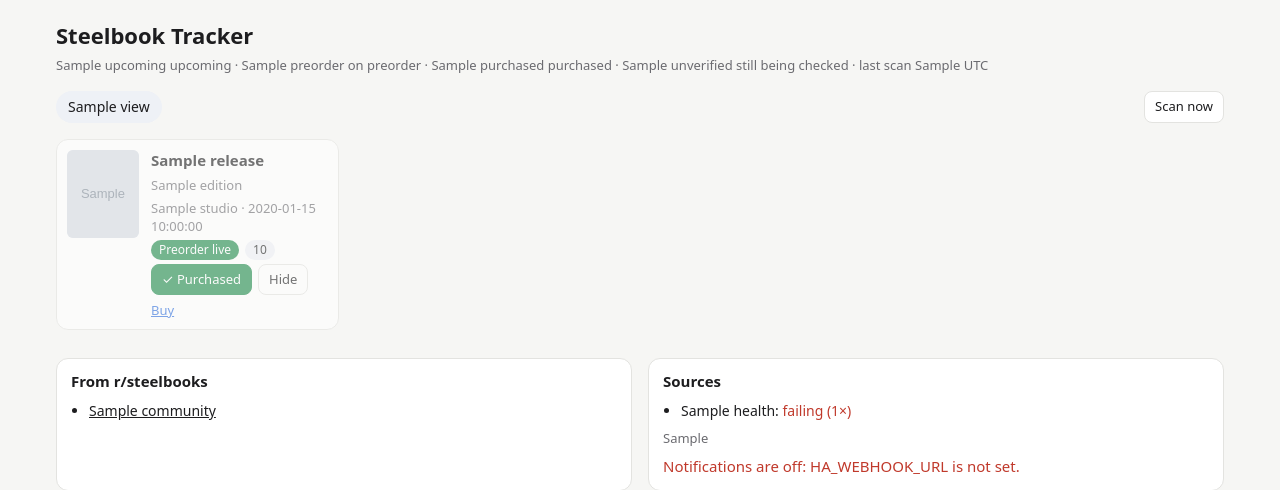
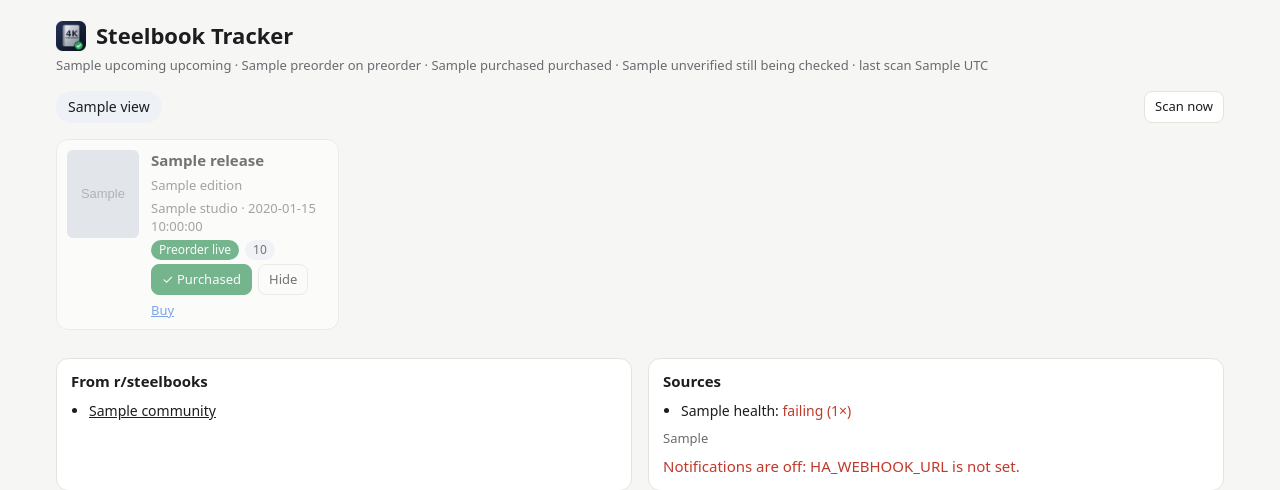
Before and after one commit to adiuv0/steelbook-tracker, a FastAPI app: template app/templates/index.html in a window 1280 px wide. Shown: the top 490 px of the page. Run offline with FastAPI, Linux system fonts and the light colour scheme; the template is opened without the code that fills it: most values are stand-ins (such as "Sample title", 1, 10 or a date in 2020); grey boxes marked "Sample" are stand-in pictures; parts of the project's set-up code (start-up, migrations or seed data) failed here and were passed over.

Commit message:
Give the container an icon and a WebUI entry on Unraid
Adds a 4K steelbook icon, used by the Unraid template, the image's
net.unraid.docker.icon/webui labels, and the web page (favicon and header).

Co-Authored-By: Claude Opus 5.5 (1M context) <noreply@anthropic.com>
Claude-Session: https://claude.ai/code/session_01KrSijQ8RNattjL2uDjyKRF

```diff
--- a/app/main.py
+++ b/app/main.py
@@ -8,7 +8,8 @@ from datetime import date, datetime, timedelta
 from pathlib import Path
 
 from fastapi import FastAPI, HTTPException, Request
-from fastapi.responses import HTMLResponse, JSONResponse
+from fastapi.responses import FileResponse, HTMLResponse, JSONResponse
+from fastapi.staticfiles import StaticFiles
 from fastapi.templating import Jinja2Templates
 from pydantic import BaseModel
 
@@ -22,7 +23,8 @@ log = logging.getLogger("steelbook")
 settings = config.load()
 db = DB(settings.db_path)
 tracker = Tracker(settings, db)
-templates = Jinja2Templates(directory=str(Path(__file__).parent / "templates"))
+HERE = Path(__file__).parent
+templates = Jinja2Templates(directory=str(HERE / "templates"))
 
 
 def _seconds_until(hhmm: str) -> float:
@@ -72,6 +74,7 @@ async def lifespan(app: FastAPI):
 
 
 app = FastAPI(title="Steelbook Tracker", lifespan=lifespan)
+app.mount("/static", StaticFiles(directory=str(HERE / "static")), name="static")
 
 VIEWS = [
     ("upcoming", "Upcoming"),
@@ -153,6 +156,11 @@ async def api_digest():
     return {"status": await tracker.send_digest(force=True)}
 
 
+@app.get("/favicon.ico", include_in_schema=False)
+async def favicon():
+    return FileResponse(HERE / "static" / "icon.png", media_type="image/png")
+
+
 @app.get("/healthz")
 async def healthz():
     return {"ok": True}
--- a/app/templates/index.html
+++ b/app/templates/index.html
@@ -4,6 +4,8 @@
 <meta charset="utf-8">
 <meta name="viewport" content="width=device-width, initial-scale=1">
 <title>Steelbook Tracker</title>
+<link rel="icon" type="image/png" href="/static/icon.png">
+<link rel="apple-touch-icon" href="/static/icon.png">
 <style>
   :root {
     --bg: #f6f6f4; --panel: #ffffff; --text: #1d1d1f; --muted: #6b6b70; --line: #e3e3e0;
@@ -19,7 +21,8 @@
   body { margin: 0; background: var(--bg); color: var(--text);
          font: 15px/1.45 system-ui, -apple-system, "Segoe UI", Roboto, sans-serif; }
   header { padding: 20px 16px 8px; max-width: 1200px; margin: 0 auto; }
-  h1 { font-size: 22px; margin: 0 0 4px; }
+  h1 { font-size: 22px; margin: 0 0 4px; display: flex; align-items: center; gap: 10px; }
+  h1 img { width: 30px; height: 30px; }
   .sub { color: var(--muted); font-size: 13px; }
   nav { display: flex; gap: 6px; flex-wrap: wrap; padding: 8px 16px; max-width: 1200px; margin: 0 auto; }
   nav a { text-decoration: none; color: var(--text); background: var(--chip); padding: 6px 12px;
@@ -57,7 +60,7 @@
 </head>
 <body>
 <header>
-  <h1>Steelbook Tracker</h1>
+  <h1><img src="/static/icon.png" alt="">Steelbook Tracker</h1>
   <div class="sub">
     {{ counts.upcoming }} upcoming · {{ counts.preorder }} on preorder · {{ counts.purchased }} purchased
     {% if counts.unverified %} · {{ counts.unverified }} still being checked{% endif %}
--- a/unraid/steelbook-tracker.xml
+++ b/unraid/steelbook-tracker.xml
@@ -11,6 +11,7 @@
   <Overview>Tracks upcoming 4K steelbook announcements and preorders (Blu-ray.com and r/steelbooks), sends alerts to Home Assistant, and lets you tick off what you've bought.</Overview>
   <Category>Tools: MediaApp:Video</Category>
   <WebUI>http://[IP]:[PORT:8787]/</WebUI>
+  <Icon>https://raw.githubusercontent.com/adiuv0/steelbook-tracker/main/app/static/icon.png</Icon>
   <Config Name="Web UI port" Target="8787" Default="8787" Mode="tcp" Description="Port for the tracker web page" Type="Port" Display="always" Required="true" Mask="false">8787</Config>
   <Config Name="Data" Target="/data" Default="/mnt/user/appdata/steelbook-tracker" Mode="rw" Description="Database location" Type="Path" Display="always" Required="true" Mask="false">/mnt/user/appdata/steelbook-tracker</Config>
   <Config Name="Home Assistant webhook URL" Target="HA_WEBHOOK_URL" Default="" Mode="" Description="e.g. http://192.168.1.10:8123/api/webhook/steelbook_tracker_xxxx" Type="Variable" Display="always" Required="false" Mask="true"></Config>
```
Also changed, not shown: tests/test_web.py (added, +19 -0 lines), README.md, app/static/icon.png (added), 1 other file.
